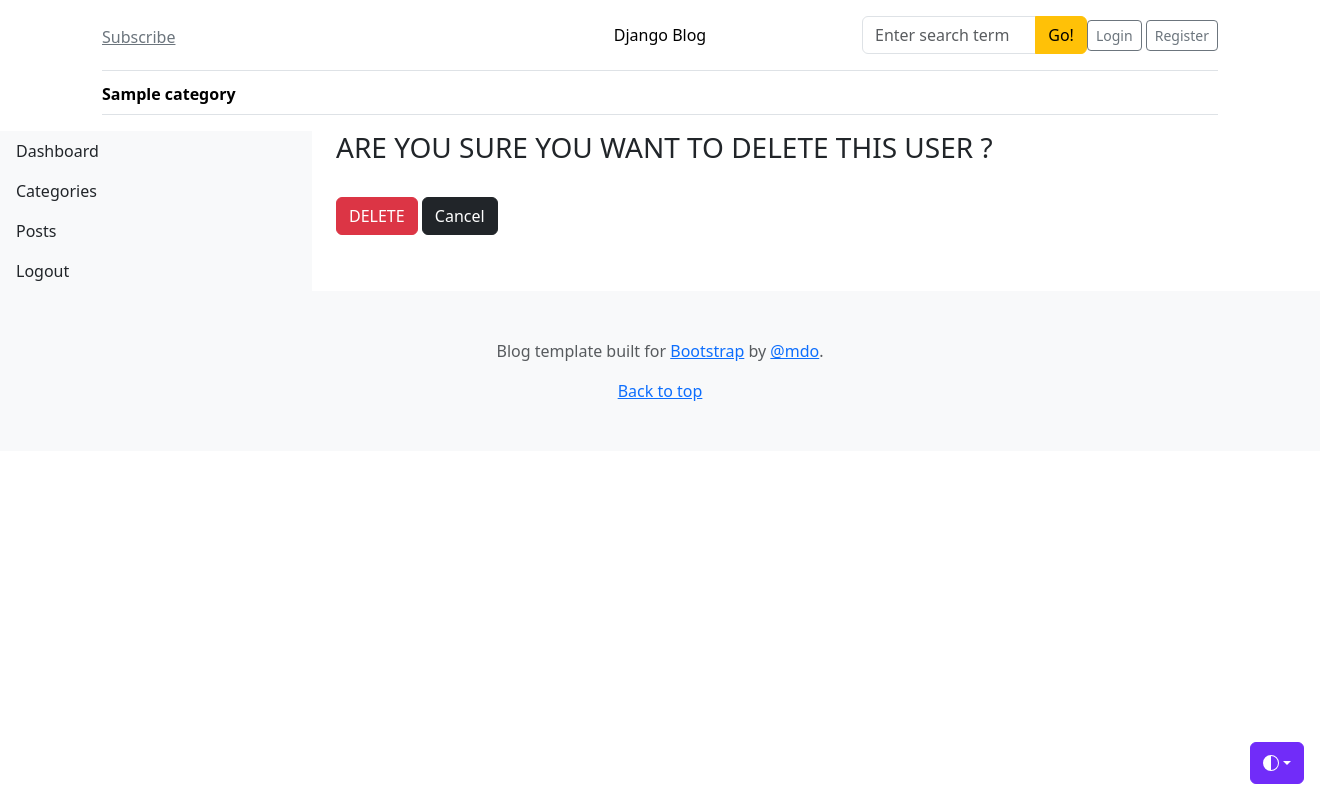
After one commit to rudraksh-codes/django-blog, a Django app: page /dashboard/users/delete/1/ in a window 1320 px wide; the page is wider, and only the part inside the window is pictured. The commit adds this page. Run offline with Django 5.2, Linux system fonts and the light colour scheme; tables that the repository leaves empty hold one stand-in row (values such as "Sample post").

Commit message:
feat: create delete_user functionality

```diff
--- a/dashboards/urls.py
+++ b/dashboards/urls.py
@@ -18,6 +18,7 @@ urlpatterns = [
     path('users/', views.users, name = "users"),
     path('users/add/', views.add_user, name = "add_user"),
     path('users/edit/<int:pk>/', views.edit_user, name = "edit_user"),
+    path('users/delete/<int:pk>/', views.delete_user, name = "delete_user"),
 
 
 ]
--- a/dashboards/views.py
+++ b/dashboards/views.py
@@ -154,3 +154,10 @@ def edit_user(request, pk):
 
     context = dict(form=form, user=user)
     return render(request, "dashboard/edit_user.html", context)
+
+def delete_user(request, pk):
+    user = get_object_or_404(User, pk = pk)
+    if request.method == "POST" :
+        user.delete()
+        return redirect("users")
+    return render(request, "dashboard/delete_user.html")
--- /dev/null
+++ b/templates/dashboard/delete_user.html
@@ -0,0 +1,25 @@
+{% extends 'base.html' %}
+
+
+{% block content %}
+
+
+<div class="row">
+    <!-- Left SideBar -->
+    {% include 'dashboard/sidebar.html' %}
+
+    <!-- Right SideContent -->
+    <div class="col-md-8">
+        <h3>ARE YOU SURE YOU WANT TO DELETE THIS USER ?</h3>
+        <br>
+        <form method="POST">
+            {% csrf_token %}
+            <button type="submit" class="btn btn-danger">DELETE</button>
+            <a href="{% url 'users' %}" class="btn btn-dark">Cancel</a>
+        </form>
+    </div>
+</div>
+
+
+
+{% endblock %}
--- a/templates/dashboard/users.html
+++ b/templates/dashboard/users.html
@@ -50,7 +50,7 @@
                     <td>
                         <a href="{% url 'edit_user' user.pk %}"><i class='fa fa-edit text-success'></i></a>
                         &nbsp;
-                        <a href=""><i class='fa fa-trash text-danger'></i></a>
+                        <a href="{% url 'delete_user' user.pk %}"><i class='fa fa-trash text-danger'></i></a>
                     </td>
                 </tr>
                 {% endfor %}
```
